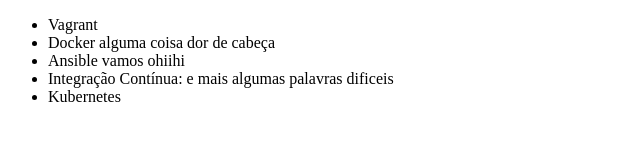
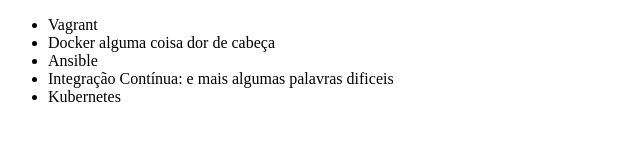
Before and after one commit to RamonDiego00/alura-git, a plain HTML site: page index.html in a window 1280 px wide. Shown: the whole page, without its empty margins (0-640 px from the left). Drawn offline with Linux system fonts and the light colour scheme.

Commit message:
evert "mudei o ansible"
This reverts commit 91e835d86a93909099669fcfb1ba95de9a22e838.

```diff
--- a/index.html
+++ b/index.html
@@ -8,7 +8,7 @@
     <ul>
         <li>Vagrant</li>
         <li>Docker alguma coisa dor de cabeça</li>
-        <li>Ansible vamos ohiihi</li>
+        <li>Ansible</li>
         <li>Integração Contínua: e mais algumas palavras dificeis</li>
         <li>Kubernetes</li>
     </ul>
```
